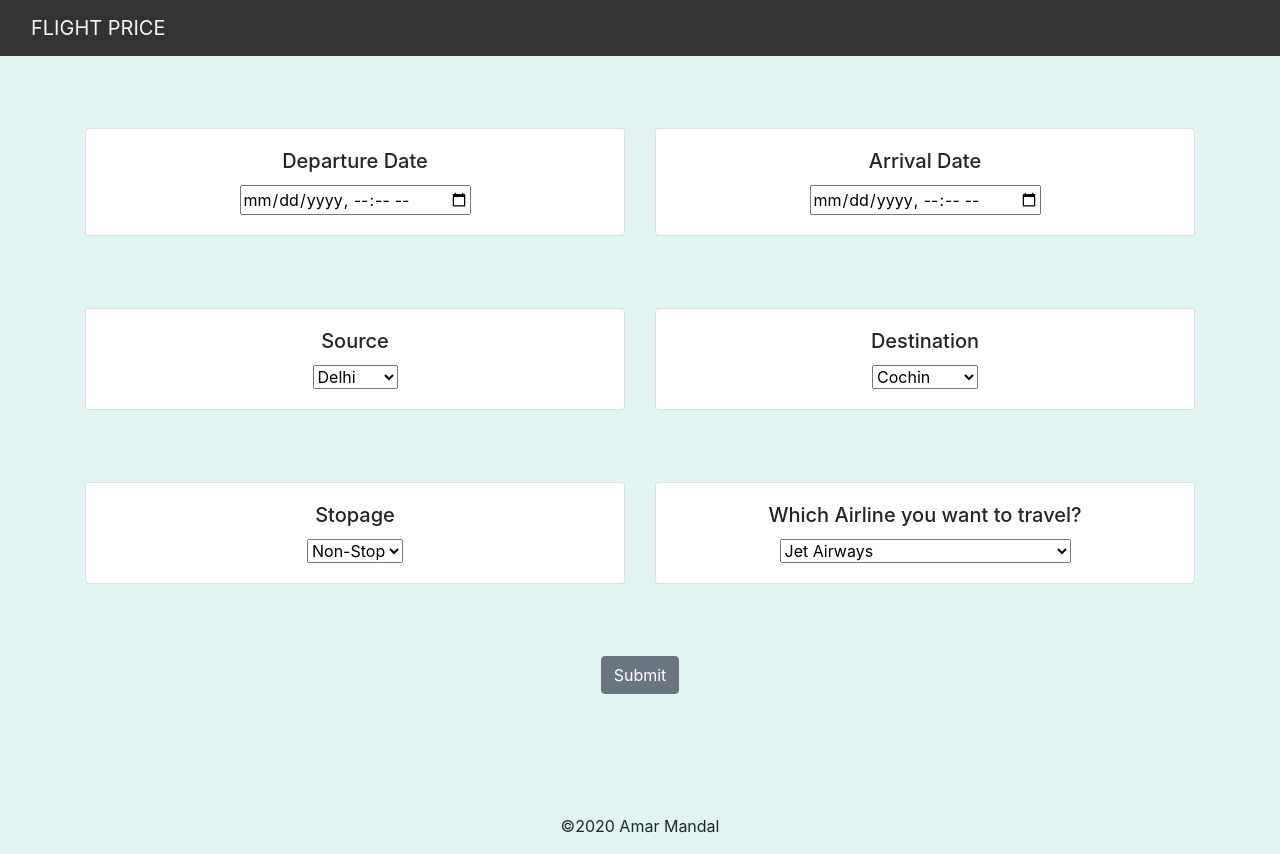
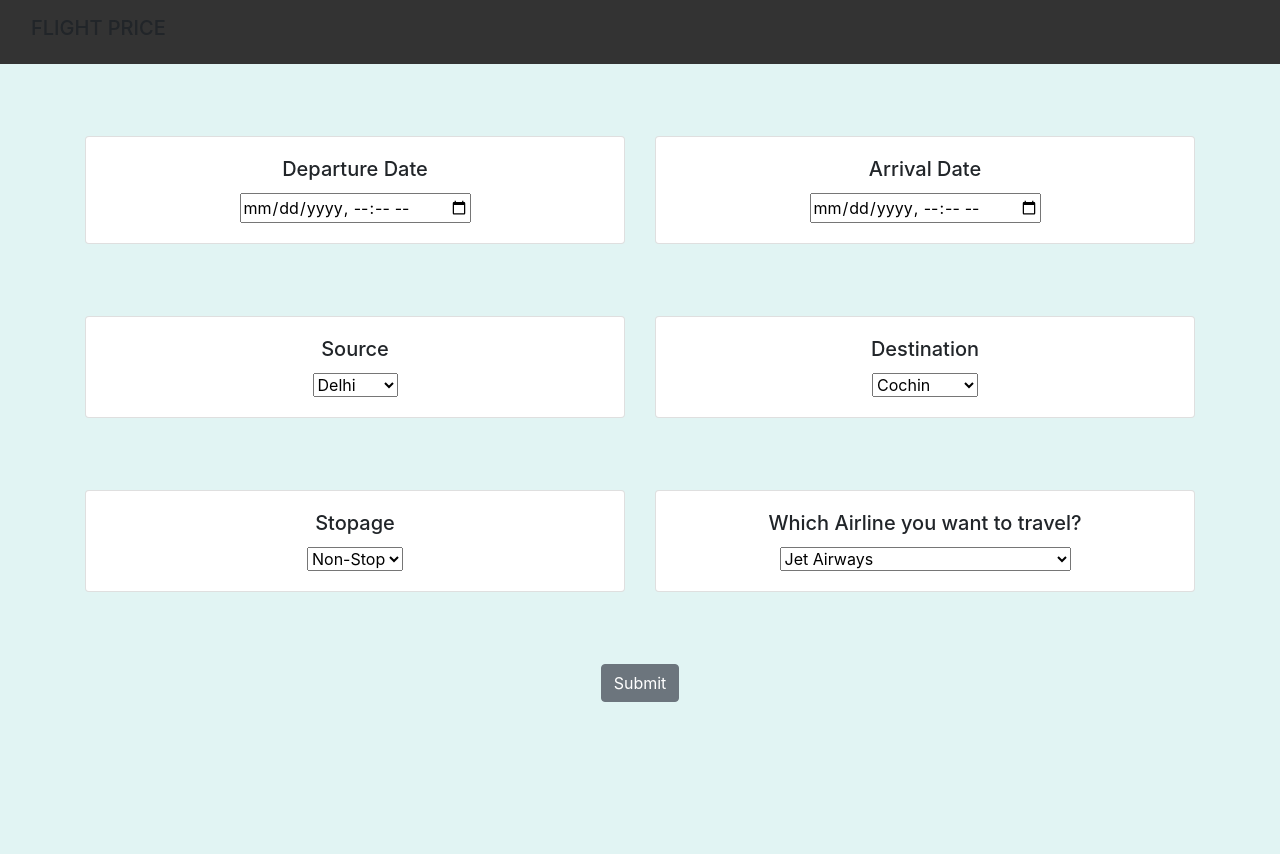
Before and after one commit to IshitvaAwasthi/Flight_prediction_naive_bayes, a Flask app: page / in a window 1280 px wide. After the commit the page ends 702 px from the top, so only its background shows below. Run offline with Flask 2, Linux system fonts and the light colour scheme; parts of the project's set-up code (start-up, migrations or seed data) failed here and were passed over; some libraries are stand-ins or nearby versions.

Commit message:
Add files via upload

```diff
--- a/templates/home.html
+++ b/templates/home.html
@@ -23,7 +23,7 @@
     <nav class="navbar navbar-inverse navbar-fixed-top">
         <div class="container-fluid">
             <div class="navbar-header">
-                <a class="navbar-brand" href="/">FLIGHT PRICE</a>
+                <h5 class="navbar-brand" >FLIGHT PRICE</h5>
             </div>
         </div>
     </nav>
@@ -156,11 +156,11 @@
 
         <br>
         <br>
-        <h3>{{ prediction_text }}</h3>
+
 
         <br>
         <br>
-        <p>©2020 Amar Mandal</p>
+
 
     </div>
 
```
